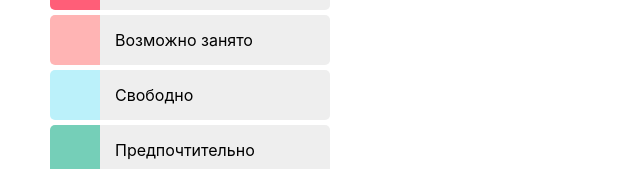
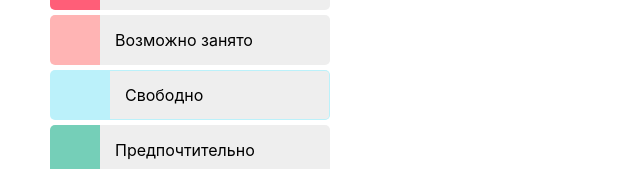
Before and after one commit to fmvasilenko/calendar, a React (Create React App) app: page / in a window 1280 px wide. Shown: the part 156-325 px from the top of the page, without its empty margins (0-640 px from the left). Built offline with nearby package versions, Linux system fonts and the light colour scheme.

Commit message:
added inital state for tools panel

```diff
--- a/src/components/ToolsPanel/Tool/Tool.tsx
+++ b/src/components/ToolsPanel/Tool/Tool.tsx
@@ -4,11 +4,12 @@ import { Label, Input, Text, ColorBox } from './Tool.style';
 const Tool = ({
   toolType,
   label,
+  chosen,
   callBack,
 }: Props): JSX.Element => {
   return (
     <Label onClick={() => callBack ? callBack(toolType) : null}>
-      <Input toolType={toolType} type="radio" name="tool"/>
+      <Input toolType={toolType} type="radio" name="tool" checked={chosen}/>
       <ColorBox toolType={toolType} />
       <Text>{label}</Text>
     </Label>
--- a/src/components/ToolsPanel/Tool/Tool.types.ts
+++ b/src/components/ToolsPanel/Tool/Tool.types.ts
@@ -3,6 +3,7 @@ import MomentStatus from '../../../types/MomentStatus.types';
 interface Props {
   toolType: MomentStatus,
   label: string,
+  chosen?: boolean,
   callBack?: (tool: MomentStatus) => void
 }
 
--- a/src/components/ToolsPanel/ToolsPanel.config.ts
+++ b/src/components/ToolsPanel/ToolsPanel.config.ts
@@ -5,11 +5,11 @@ const config: Config = {
   items: [
     {
       toolType: 'busy',
-      label: 'Точно занято'
+      label: 'Точно занято',
     },
     {
       toolType: 'undesirable',
-      label: 'Возможно занято'
+      label: 'Возможно занято',
     },
     {
       toolType: 'free',
--- a/src/components/ToolsPanel/ToolsPanel.tsx
+++ b/src/components/ToolsPanel/ToolsPanel.tsx
@@ -1,7 +1,8 @@
-import { useDispatch } from 'react-redux';
+import { useDispatch, useSelector } from 'react-redux';
 
 import MomentStatus from '../../types/MomentStatus.types';
 import { setTool } from '../../core/tool/actions';
+import { ReduxStore } from '../../core/rootReducer';
 
 import Tool from './Tool/Tool';
 import { Panel, Title } from './ToolsPanel.style';
@@ -9,16 +10,18 @@ import config from './ToolsPanel.config';
 
 const ToolsPanel = (): JSX.Element => {
   const dispatch = useDispatch();
+  const chosenTool = useSelector((store: ReduxStore) => store.tool);
   const { title, items } = config;
 
   const changeTool = (tool: MomentStatus) => {
+    console.log('dispatch');
     dispatch(setTool(tool));
   }
 
   return (
     <Panel>
       <Title>{title}</Title>
-      {items.map((item) => <Tool {...item} callBack={changeTool} />)}
+      {items.map((item) => <Tool {...item} callBack={changeTool} chosen={chosenTool === item.toolType}/>)}
     </Panel>
   );
 }
--- a/src/core/rootReducer.ts
+++ b/src/core/rootReducer.ts
@@ -5,4 +5,7 @@ const rootReducer = combineReducers({
   tool: toolReducer,
 });
 
+type ReduxStore = ReturnType<typeof rootReducer>;
+
 export default rootReducer;
+export type { ReduxStore };
```
Also changed, not shown: 1 other file (tests, documents, lock files or other folders).
